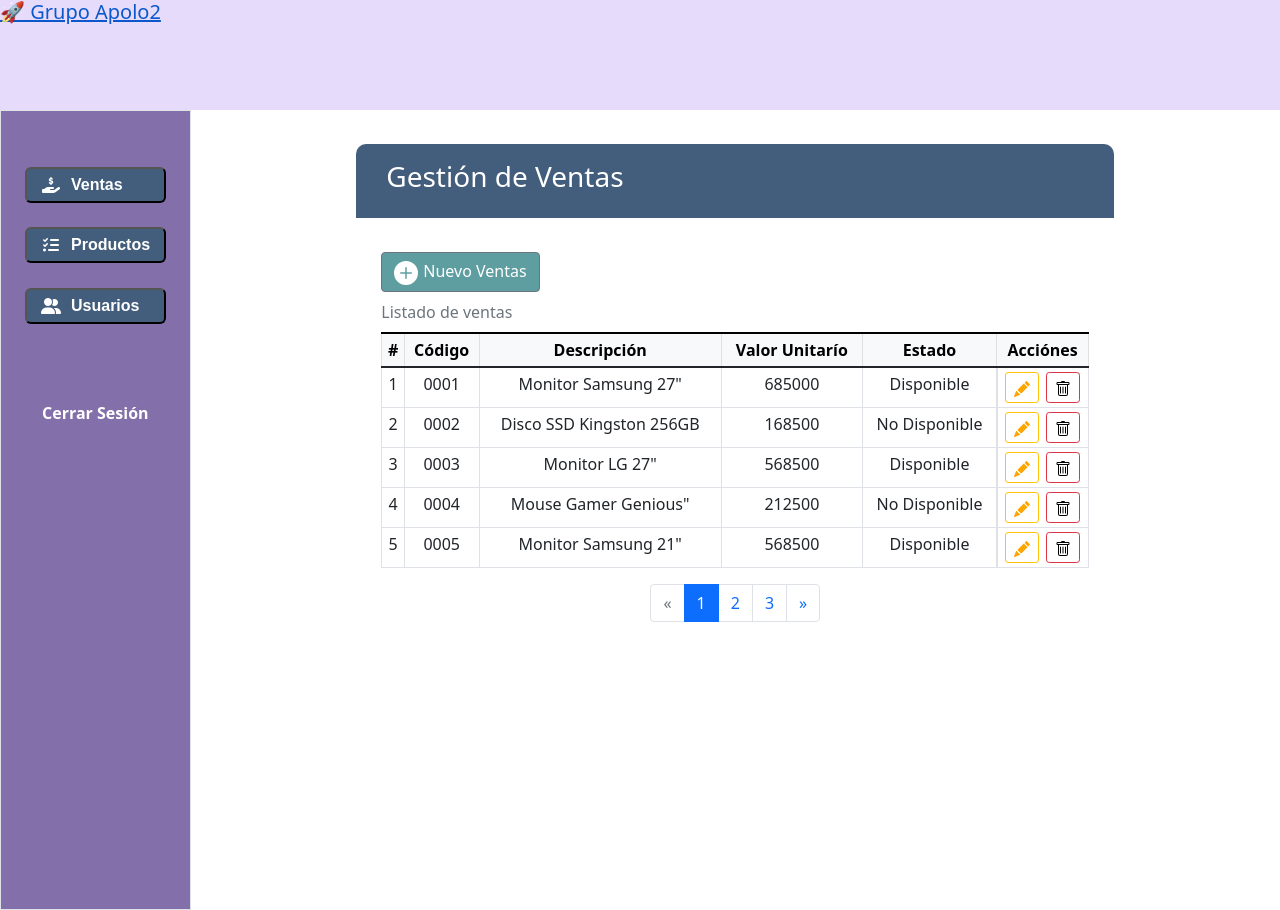
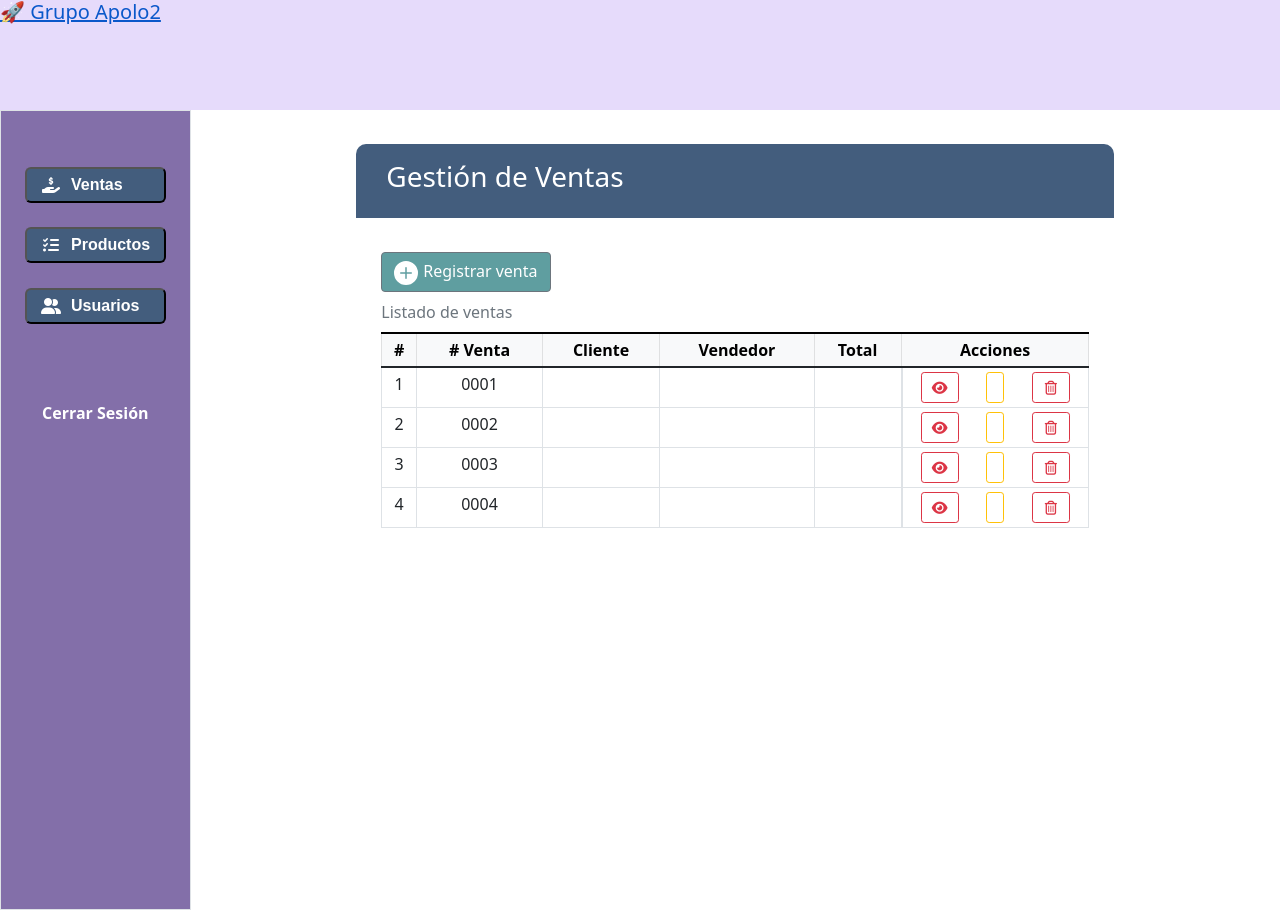
Before and after one commit to apolo-2/apolo2, a React (Create React App) app: page /admin/ventas in a window 1280 px wide. Built offline with nearby package versions, Linux system fonts and the light colour scheme.

Commit message:
pull con los últimos cambios

```diff
--- a/src/components/DataTableVentas.jsx
+++ b/src/components/DataTableVentas.jsx
@@ -1,78 +1,101 @@
-import React from 'react'
+import React from "react";
 
-const DataTableVenta = ({listaVentas}) => {
+const DataTableVenta = ({ listaVentas }) => {
   return (
     <div>
-
       <div class="table-responsive">
-
-                <table class="table  table-sm table-hover  table-bordered caption-top table-listado">
-
+        <table class="table table-sm table-hover table-bordered caption-top table-listado">
           <caption>Listado de ventas</caption>
-                    <thead className='table-light text-center'>
+          <thead className="table-light text-center">
             <tr>
               <th scope="col">#</th>
-                            <th scope="col">Código</th>
-                            <th scope="col">Descripción</th>
-                            <th scope="col">Valor Unitarío</th>
-                            <th scope="col">Estado</th>
-                            <th scope="col">Acciónes</th>
+              <th scope="col"># Venta</th>
+              <th scope="col">Cliente</th>
+              <th scope="col">Vendedor</th>
+              <th scope="col">Total</th>
+              <th scope="col">Acciones</th>
             </tr>
           </thead>
 
-
-
           <tbody>
-                        {listaVentas.map((producto, index) => {
+            {listaVentas.map((venta, index) => {
               return (
-                            <tr className='text-center'>
-                                <td>{index+1}</td>
+                <tr className="text-center">
+                  <td>{index + 1}</td>
                   {/* <td>{producto.codigo}</td> */}
-                                <td>000{index+1}</td>
-                                <td>{producto.descripcion}</td>
-                                <td>{producto.valorUnit}</td>
-                                <td>{producto.estado}</td>
+                  <td>000{index + 1}</td>
+                  <td>{venta.descripcion}</td>
+                  <td>{venta.valorUnit}</td>
+                  <td>{venta.estado}</td>
                   <td className="td_acciones">
-
-                                    <button type="button" class="btn  btn-sm btn-outline-warning" title='Editar'>
-                                        <svg xmlns="http://www.w3.org/2000/svg" width="16" height="16" fill="orange" class="bi bi-pencil-fill" viewBox="0 0 16 16">
-                                            <path d="M12.854.146a.5.5 0 0 0-.707 0L10.5 1.793 14.207 5.5l1.647-1.646a.5.5 0 0 0 0-.708l-3-3zm.646 6.061L9.793 2.5 3.293 9H3.5a.5.5 0 0 1 .5.5v.5h.5a.5.5 0 0 1 .5.5v.5h.5a.5.5 0 0 1 .5.5v.5h.5a.5.5 0 0 1 .5.5v.207l6.5-6.5zm-7.468 7.468A.5.5 0 0 1 6 13.5V13h-.5a.5.5 0 0 1-.5-.5V12h-.5a.5.5 0 0 1-.5-.5V11h-.5a.5.5 0 0 1-.5-.5V10h-.5a.499.499 0 0 1-.175-.032l-.179.178a.5.5 0 0 0-.11.168l-2 5a.5.5 0 0 0 .65.65l5-2a.5.5 0 0 0 .168-.11l.178-.178z"/>
-                                        </svg>
+                    <button
+                      type="button"
+                      class="btn  btn-sm btn-sm btn-outline-danger"
+                      title="Ver detalles"
+                    >
+                      <i class="fas fa-eye"></i>
                     </button>
-
-                                    <button type="button" class="btn  btn-sm btn-sm btn-outline-danger" title='Eliminar'>
-                                        <svg xmlns="http://www.w3.org/2000/svg" width="16" height="16" fill="lightred" class="bi bi-trash" viewBox="0 0 16 16">
-                                        <path d="M5.5 5.5A.5.5 0 0 1 6 6v6a.5.5 0 0 1-1 0V6a.5.5 0 0 1 .5-.5zm2.5 0a.5.5 0 0 1 .5.5v6a.5.5 0 0 1-1 0V6a.5.5 0 0 1 .5-.5zm3 .5a.5.5 0 0 0-1 0v6a.5.5 0 0 0 1 0V6z"/>
-                                        <path fill-rule="evenodd" d="M14.5 3a1 1 0 0 1-1 1H13v9a2 2 0 0 1-2 2H5a2 2 0 0 1-2-2V4h-.5a1 1 0 0 1-1-1V2a1 1 0 0 1 1-1H6a1 1 0 0 1 1-1h2a1 1 0 0 1 1 1h3.5a1 1 0 0 1 1 1v1zM4.118 4 4 4.059V13a1 1 0 0 0 1 1h6a1 1 0 0 0 1-1V4.059L11.882 4H4.118zM2.5 3V2h11v1h-11z"/>
-                                        </svg>
+                    <button
+                      type="button"
+                      class="btn  btn-sm btn-outline-warning"
+                      title="Editar"
+                    ></button>
+                    <button
+                      type="button"
+                      class="btn  btn-sm btn-sm btn-outline-danger"
+                      title="Eliminar"
+                      data-bs-toggle="modal"
+                      data-bs-target="#confirmDeleteModal"
+                    >
+                      <i class="far fa-trash-alt"></i>
                     </button>
-
                   </td>
                 </tr>
               );
             })}
           </tbody>
-
         </table>
       </div>
 
-
-            <nav aria-label="Page navigation example">
-                <ul class="pagination justify-content-center">
-                    <li class="page-item disabled">
-                    <a class="page-link" href="/admin/productos">&laquo;</a>
-                    </li>
-                    <li class="page-item active"><a class="page-link" href="/admin/productos">1</a></li>
-                    <li class="page-item"><a class="page-link" href="/admin/productos">2</a></li>
-                    <li class="page-item"><a class="page-link" href="/admin/productos">3</a></li>
-                    <li class="page-item">
-                    <a class="page-link" href="/admin/productos">&raquo;</a>
-                    </li>
-                </ul>
-            </nav>
-
+      {/* <!-- Modal --> */}
+      <div
+        class="modal fade"
+        id="confirmDeleteModal"
+        tabindex="-1"
+        aria-labelledby="confirmDeleteModalLabel"
+        aria-hidden="true"
+      >
+        <div class="modal-dialog">
+          <div class="modal-content">
+            <div class="modal-header">
+              <h5 class="modal-title" id="confirmDeleteModalLabel">
+                Confirmación
+              </h5>
+              <button
+                type="button"
+                class="btn-close"
+                data-bs-dismiss="modal"
+                aria-label="Close"
+              ></button>
             </div>
-    )
-}
+            <div class="modal-body">Desea eliminar el registro?</div>
+            <div class="modal-footer">
+              <button
+                type="button"
+                class="btn btn-secondary"
+                data-bs-dismiss="modal"
+              >
+                Cancelar
+              </button>
+              <button type="button" class="btn btn-primary">
+                Confirmar
+              </button>
+            </div>
+          </div>
+        </div>
+      </div>
+    </div>
+  );
+};
 
 export default DataTableVenta;
--- a/src/pages/admin/Ventas.jsx
+++ b/src/pages/admin/Ventas.jsx
@@ -1,49 +1,41 @@
-import React, { useEffect, useState, useRef } from 'react';
-import { ToastContainer, toast } from 'react-toastify';
-import 'react-toastify/dist/ReactToastify.css';
-import DataTableVentas from 'components/DataTableVentas';
-import 'styles/ventas.css';
+import React, { useEffect, useState, useRef } from "react";
+import { ToastContainer, toast } from "react-toastify";
+import "react-toastify/dist/ReactToastify.css";
+import DataTableVentas from "components/DataTableVentas";
+import "styles/ventas.css";
 
 const VentasBackend = [
   {
-    codigo: '0001',
-    descripcion: 'Monitor Samsung 27"',
-    valorUnit: 685000,
-    estado: 'Disponible',
+    numVenta: "0001",
+    cliente: "Pablo Perez",
+    vendedor: 685000,
+    total: "Disponible",
   },
   {
-    codigo: '0002',
-    descripcion: 'Disco SSD Kingston 256GB',
-    valorUnit: 168500,
-    estado: 'No Disponible',
+    numVenta: "0002",
+    cliente: "Diana Duran",
+    vendedor: 168500,
+    total: "No Disponible",
   },
   {
-    codigo: '0003',
-    descripcion: 'Monitor LG 27"',
-    valorUnit: 568500,
-    estado: 'Disponible',
+    numVenta: "0003",
+    cliente: 'Monitor LG 27"',
+    vendedor: 568500,
+    total: "Disponible",
   },
   {
-    codigo: '0004',
-    descripcion: 'Mouse Gamer Genious"',
-    valorUnit: 212500,
-    estado: 'No Disponible',
+    numVenta: "0004",
+    cliente: 'Mouse Gamer Genious"',
+    vendedor: 212500,
+    total: "No Disponible",
   },
-  {
-    codigo: '0005',
-    descripcion: 'Monitor Samsung 21"',
-    valorUnit: 568500,
-    estado: 'Disponible',
-  },
-
 ];
-
 
 const Ventas = () => {
   const [mostrarTabla, setMostrarTabla] = useState(true);
   const [Ventas, setVentas] = useState([]);
-  const [textoBoton, setTextoBoton] = useState('Nuevo Ventas');
-  const [colorBoton, setColorBoton] = useState('btn-secondary');
+  const [textoBoton, setTextoBoton] = useState("Nuevo Ventas");
+  const [colorBoton, setColorBoton] = useState("btn-secondary");
 
   useEffect(() => {
     //obtener lista  desde el backend
@@ -52,24 +44,35 @@ const Ventas = () => {
 
   useEffect(() => {
     if (mostrarTabla) {
-      setTextoBoton('Nuevo Ventas');
-      setColorBoton('btn-secondary');
+      setTextoBoton("Registrar venta");
+      setColorBoton("btn-secondary");
     } else {
-      setTextoBoton('Mostrar Todos los Ventas');
-      setColorBoton('btn-info');
+      setTextoBoton("Mostrar listado de ventas");
+      setColorBoton("btn-info");
     }
   }, [mostrarTabla]);
   return (
-
-    <div className='container-ventas'>
-      <div className=''>
+    <div className="container-ventas">
+      <div className="">
         <div className="container-title">
-          <h3 className=''>Gestión de Ventas</h3>
+          <h3 className="">Gestión de Ventas</h3>
         </div>
         <br />
-        <button onClick={() => {setMostrarTabla(!mostrarTabla);}} className={`btn ${colorBoton} btn-rounded`}>
-            <svg xmlns="http://www.w3.org/2000/svg" width="26" height="26" fill="currentColor" class="bi bi-plus-circle-fill" viewBox="0 0 16 16">
-              <path d="M16 8A8 8 0 1 1 0 8a8 8 0 0 1 16 0zM8.5 4.5a.5.5 0 0 0-1 0v3h-3a.5.5 0 0 0 0 1h3v3a.5.5 0 0 0 1 0v-3h3a.5.5 0 0 0 0-1h-3v-3z"/>
+        <button
+          onClick={() => {
+            setMostrarTabla(!mostrarTabla);
+          }}
+          className={`btn ${colorBoton} btn-rounded`}
+        >
+          <svg
+            xmlns="http://www.w3.org/2000/svg"
+            width="26"
+            height="26"
+            fill="currentColor"
+            class="bi bi-plus-circle-fill"
+            viewBox="0 0 16 16"
+          >
+            <path d="M16 8A8 8 0 1 1 0 8a8 8 0 0 1 16 0zM8.5 4.5a.5.5 0 0 0-1 0v3h-3a.5.5 0 0 0 0 1h3v3a.5.5 0 0 0 1 0v-3h3a.5.5 0 0 0 0-1h-3v-3z" />
           </svg>
           <span>{textoBoton}</span>
         </button>
@@ -85,21 +88,23 @@ const Ventas = () => {
         />
       )}
 
-      <ToastContainer position='bottom-right' autoClose={5000} />
+      <ToastContainer position="bottom-right" autoClose={5000} />
     </div>
   );
 };
 
 const TablaVentas = ({ listaVentas }) => {
   useEffect(() => {
-    console.log('este es el listado  en el componente de tabla', listaVentas);
+    console.log("este es el listado  en el componente de tabla", listaVentas);
   }, [listaVentas]);
-  return (
-    <DataTableVentas  listaVentas={listaVentas}/>
-  );
+  return <DataTableVentas listaVentas={listaVentas} />;
 };
 
-const FormularioCreacionVentas = ({ setMostrarTabla, listaVentas, setVentas }) => {
+const FormularioCreacionVentas = ({
+  setMostrarTabla,
+  listaVentas,
+  setVentas,
+}) => {
   const form = useRef(null);
   const submitForm = (e) => {
     e.preventDefault();
@@ -110,9 +115,9 @@ const FormularioCreacionVentas = ({ setMostrarTabla, listaVentas, setVentas }) =
     });
     setMostrarTabla(true);
     setVentas([...listaVentas, nuevoVentas]);
-    console.log('nuevoVentas::',nuevoVentas);
+    console.log("nuevoVentas::", nuevoVentas);
     // identificar el caso de éxito y mostrar un toast de éxito
-    toast.success('Ventas agregado con éxito', {
+    toast.success("Ventas agregado con éxito", {
       // position: toast.POSITION.BOTTOM_RIGHT,
       // className: 'foo-bar'
     });
@@ -124,47 +129,58 @@ const FormularioCreacionVentas = ({ setMostrarTabla, listaVentas, setVentas }) =
     // form nuevo prod
     <div className="container">
       <br />
-          <h5 className=''>Formulario nuevo Ventas</h5>
+      <h5 className="">Formulario nuevo Ventas</h5>
 
-          <form ref={form} onSubmit={submitForm} className=''>
-
+      <form ref={form} onSubmit={submitForm} className="">
         <div class="mb-3 row">
-              <label for="descripcion" class="col-sm-2 col-form-label">Descripción: </label>
+          <label for="cliente" class="col-sm-2 col-form-label">
+            Descripción:{" "}
+          </label>
           <div class="col-sm-9">
-                <input type="text"
-                  name='descripcion'
-                  className='form-control'
-                  placeholder='Ingrese descripción del Ventas'
-                  required />
+            <input
+              type="text"
+              name="cliente"
+              className="form-control"
+              placeholder="Ingrese descripción del Ventas"
+              required
+            />
             {/* <div id="descHelp" class="form-text">Descripción del Ventas</div> */}
           </div>
         </div>
 
         <div class="mb-3 row">
-              <label for="valorUnit" class="col-sm-2 col-form-label">Valor unitario: </label>
+          <label for="vendedor" class="col-sm-2 col-form-label">
+            Valor unitario:{" "}
+          </label>
           <div class="col-sm-9">
-                <input type="number"
-                  name='valorUnit'
-                  className='form-control'
+            <input
+              type="number"
+              name="vendedor"
+              className="form-control"
               min={0}
               max={9999999999999}
-                  placeholder='Ingrese valor por unidad'
-                  required />
+              placeholder="Ingrese valor por unidad"
+              required
+            />
             {/* <div id="descHelp" class="form-text">Descripción del Ventas</div> */}
           </div>
         </div>
 
         <div class="mb-3 row">
-              <label for="estado" class="col-sm-2 col-form-label">Estado: </label>
+          <label for="total" class="col-sm-2 col-form-label">
+            total:{" "}
+          </label>
           <div class="col-sm-9">
             <select
-                    className='form-select'
+              className="form-select"
               aria-label="Default select"
-                    name='estado'
+              name="total"
               required
               defaultValue={0}
             >
-                    <option value="Disponible" selected>Disponible</option>
+              <option value="Disponible" selected>
+                Disponible
+              </option>
               <option value="No disponible">No disponible</option>
             </select>
             {/* <div id="descHelp" class="form-text">Descripción del Ventas</div> */}
@@ -172,20 +188,26 @@ const FormularioCreacionVentas = ({ setMostrarTabla, listaVentas, setVentas }) =
         </div>
 
         <div className="col-md-11 d-flex justify-content-end ">
-                <button
-                  type='submit'
-                  className='btn btn-primary btn-lg'
+          <button type="submit" className="btn btn-primary btn-lg">
+            <svg
+              xmlns="http://www.w3.org/2000/svg"
+              width="16"
+              height="16"
+              fill="currentColor"
+              class="bi bi-sd-card"
+              viewBox="0 0 16 16"
             >
-                <svg xmlns="http://www.w3.org/2000/svg" width="16" height="16" fill="currentColor" class="bi bi-sd-card" viewBox="0 0 16 16">
-                  <path d="M6.25 3.5a.75.75 0 0 0-1.5 0v2a.75.75 0 0 0 1.5 0v-2zm2 0a.75.75 0 0 0-1.5 0v2a.75.75 0 0 0 1.5 0v-2zm2 0a.75.75 0 0 0-1.5 0v2a.75.75 0 0 0 1.5 0v-2zm2 0a.75.75 0 0 0-1.5 0v2a.75.75 0 0 0 1.5 0v-2z"/>
-                  <path fill-rule="evenodd" d="M5.914 0H12.5A1.5 1.5 0 0 1 14 1.5v13a1.5 1.5 0 0 1-1.5 1.5h-9A1.5 1.5 0 0 1 2 14.5V3.914c0-.398.158-.78.44-1.06L4.853.439A1.5 1.5 0 0 1 5.914 0zM13 1.5a.5.5 0 0 0-.5-.5H5.914a.5.5 0 0 0-.353.146L3.146 3.561A.5.5 0 0 0 3 3.914V14.5a.5.5 0 0 0 .5.5h9a.5.5 0 0 0 .5-.5v-13z"/>
+              <path d="M6.25 3.5a.75.75 0 0 0-1.5 0v2a.75.75 0 0 0 1.5 0v-2zm2 0a.75.75 0 0 0-1.5 0v2a.75.75 0 0 0 1.5 0v-2zm2 0a.75.75 0 0 0-1.5 0v2a.75.75 0 0 0 1.5 0v-2zm2 0a.75.75 0 0 0-1.5 0v2a.75.75 0 0 0 1.5 0v-2z" />
+              <path
+                fill-rule="evenodd"
+                d="M5.914 0H12.5A1.5 1.5 0 0 1 14 1.5v13a1.5 1.5 0 0 1-1.5 1.5h-9A1.5 1.5 0 0 1 2 14.5V3.914c0-.398.158-.78.44-1.06L4.853.439A1.5 1.5 0 0 1 5.914 0zM13 1.5a.5.5 0 0 0-.5-.5H5.914a.5.5 0 0 0-.353.146L3.146 3.561A.5.5 0 0 0 3 3.914V14.5a.5.5 0 0 0 .5.5h9a.5.5 0 0 0 .5-.5v-13z"
+              />
             </svg>
             Guardar
           </button>
         </div>
       </form>
     </div>
-
   );
 };
 
```
Also changed, not shown: src/components/DataTableProducto.jsx (+78 -26 lines). Lines whose indentation alone changed are shown as unchanged.
